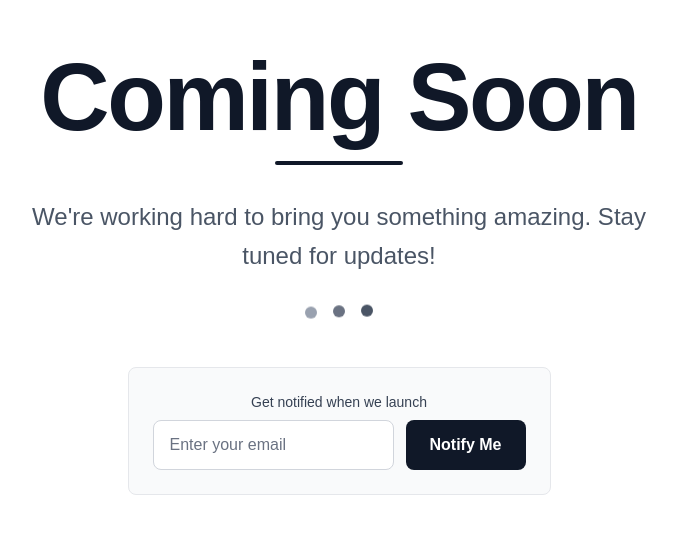
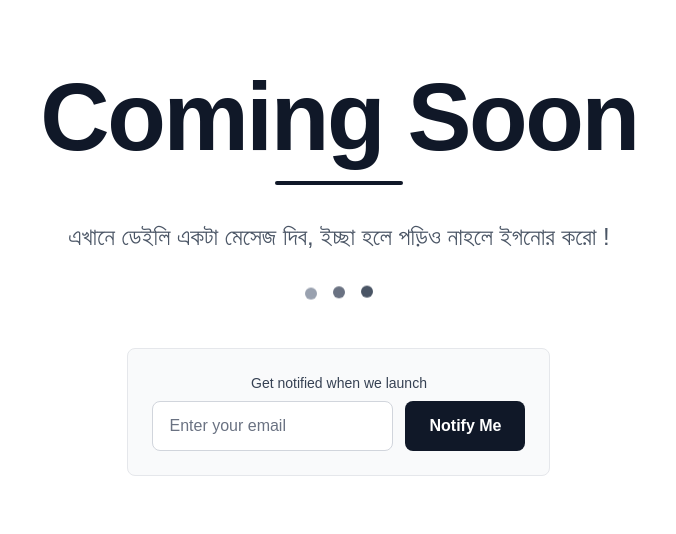
Before and after one commit to rahman-sohan/Penguine, a Next.js app: page / in a window 1280 px wide. Shown: the part 128-662 px from the top of the page, without its empty margins (301-977 px from the left). Built offline with nearby package versions, Linux system fonts and the light colour scheme.

Commit message:
feat: update coming soon message and improve code formatting

```diff
--- a/src/app/page.tsx
+++ b/src/app/page.tsx
@@ -10,17 +10,25 @@ export default function Home() {
         </div>
 
         <p className="text-xl md:text-2xl text-gray-600 mb-8 max-w-2xl mx-auto leading-relaxed">
-          We&apos;re working hard to bring you something amazing. Stay tuned for updates!
+          এখানে ডেইলি একটা মেসেজ দিব, ইচ্ছা হলে পড়িও নাহলে ইগনোর করো !
         </p>
 
         <div className="flex justify-center space-x-4 mb-12">
           <div className="w-3 h-3 bg-gray-400 rounded-full animate-bounce"></div>
-          <div className="w-3 h-3 bg-gray-500 rounded-full animate-bounce" style={{animationDelay: '0.1s'}}></div>
-          <div className="w-3 h-3 bg-gray-600 rounded-full animate-bounce" style={{animationDelay: '0.2s'}}></div>
+          <div
+            className="w-3 h-3 bg-gray-500 rounded-full animate-bounce"
+            style={{ animationDelay: "0.1s" }}
+          ></div>
+          <div
+            className="w-3 h-3 bg-gray-600 rounded-full animate-bounce"
+            style={{ animationDelay: "0.2s" }}
+          ></div>
         </div>
 
         <div className="inline-block bg-gray-50 rounded-lg p-6 border border-gray-200">
-          <p className="text-gray-700 text-sm mb-2">Get notified when we launch</p>
+          <p className="text-gray-700 text-sm mb-2">
+            Get notified when we launch
+          </p>
           <div className="flex flex-col sm:flex-row gap-3 max-w-md mx-auto">
             <input
               type="email"
```
